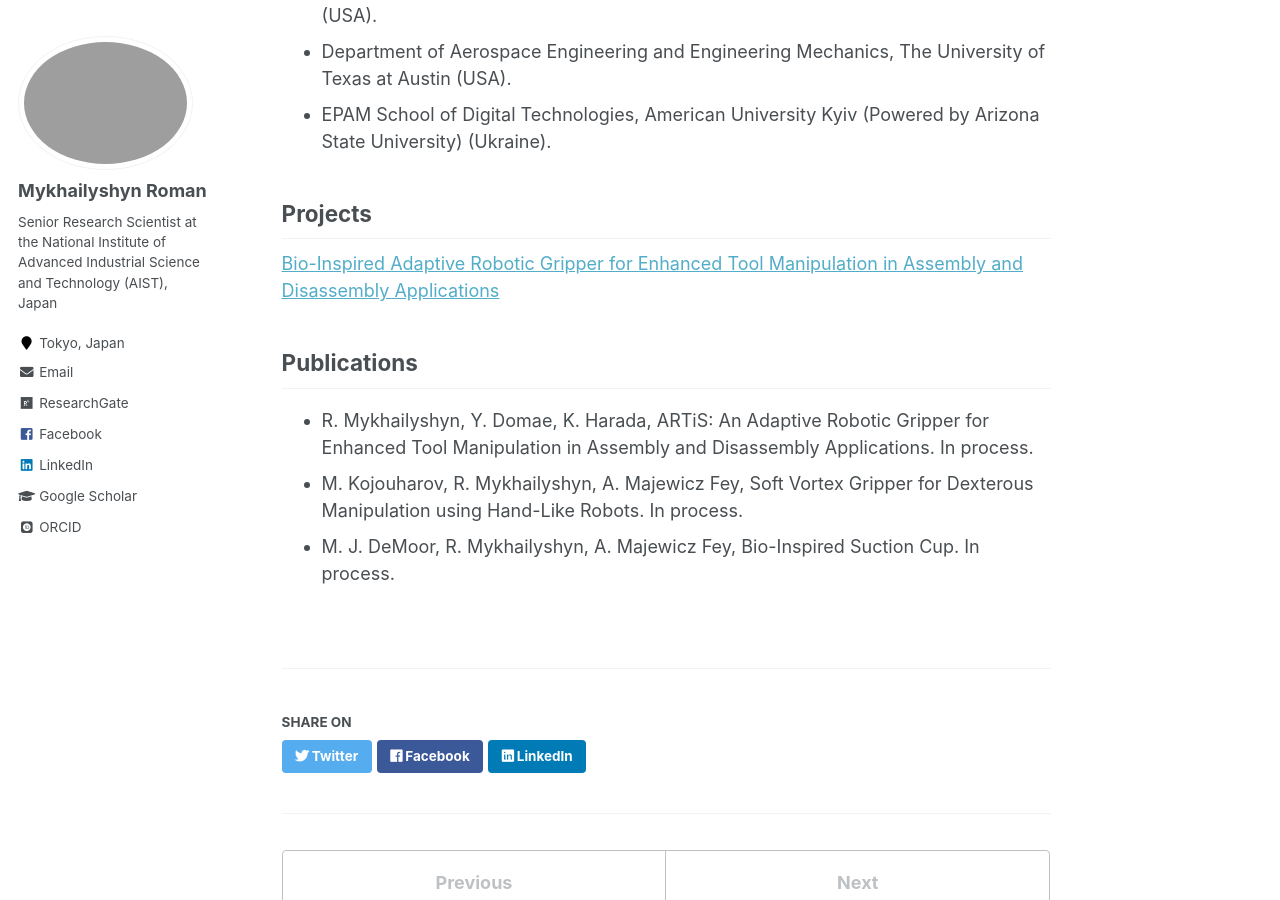
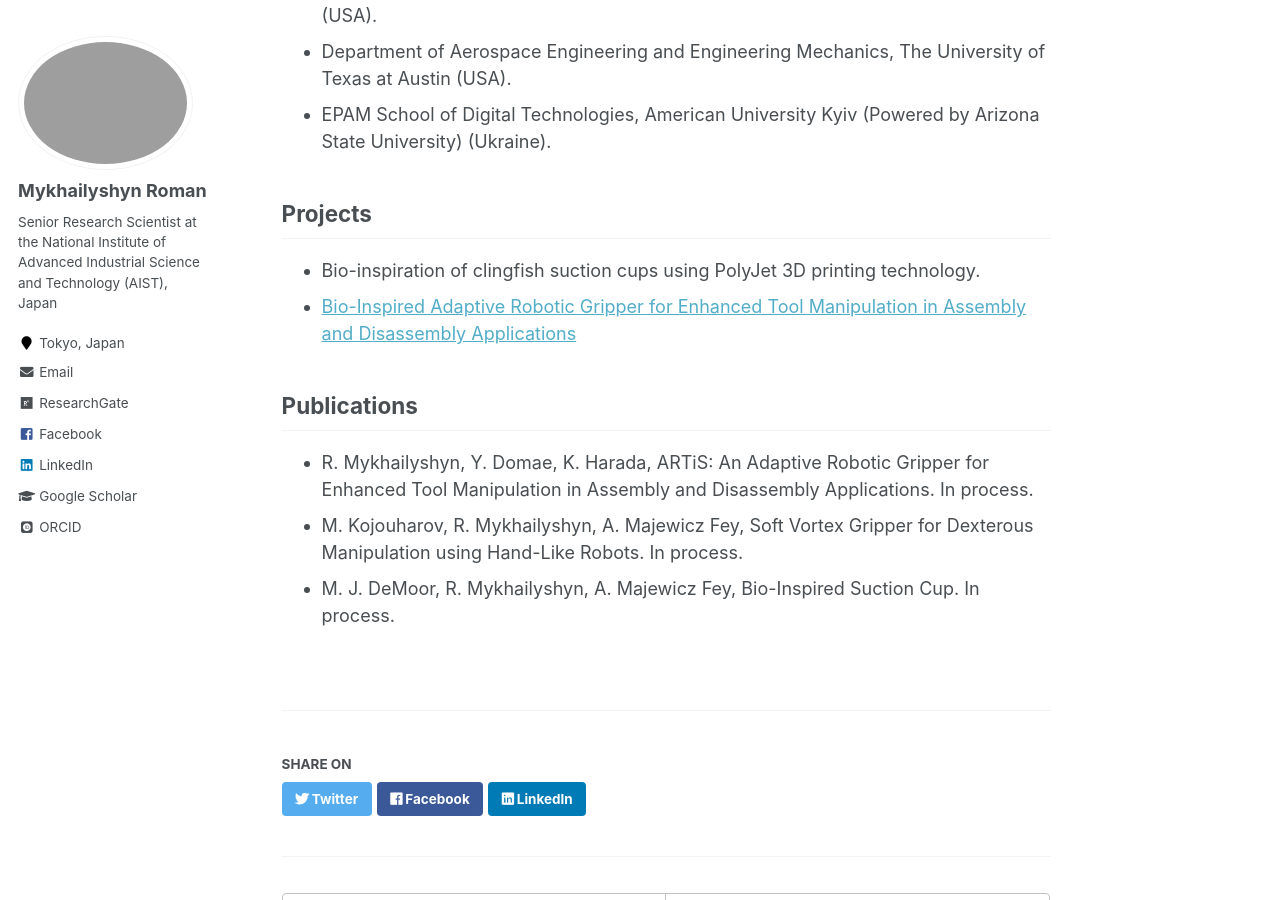
Before and after one commit to RomanMykhailyshyn/RomanMykhailyshyn.github.io, a Jekyll site: the page built from _portfolio/portfolio-2.md, in a window 1280 px wide and 900 px high, scrolled down 893 px. Built offline with Jekyll 4.4.1, drawn with Linux system fonts in a browser that asks for light colours; some web fonts are replaced.

Commit message:
Update portfolio-2.md

```diff
--- a/_portfolio/portfolio-2.md
+++ b/_portfolio/portfolio-2.md
@@ -20,7 +20,8 @@ The project partially funded by grant "Disassembly plans that take into account
 
 ## Projects
 
-<a href="https://romanmykhailyshyn.github.io/artis/" target="_blank" rel="noopener">Bio-Inspired Adaptive Robotic Gripper for Enhanced Tool Manipulation in Assembly and Disassembly Applications</a>
+* Bio-inspiration of clingfish suction cups using PolyJet 3D printing technology.
+* <a href="https://romanmykhailyshyn.github.io/artis/" target="_blank" rel="noopener">Bio-Inspired Adaptive Robotic Gripper for Enhanced Tool Manipulation in Assembly and Disassembly Applications</a>
 
 ## Publications
 
```
